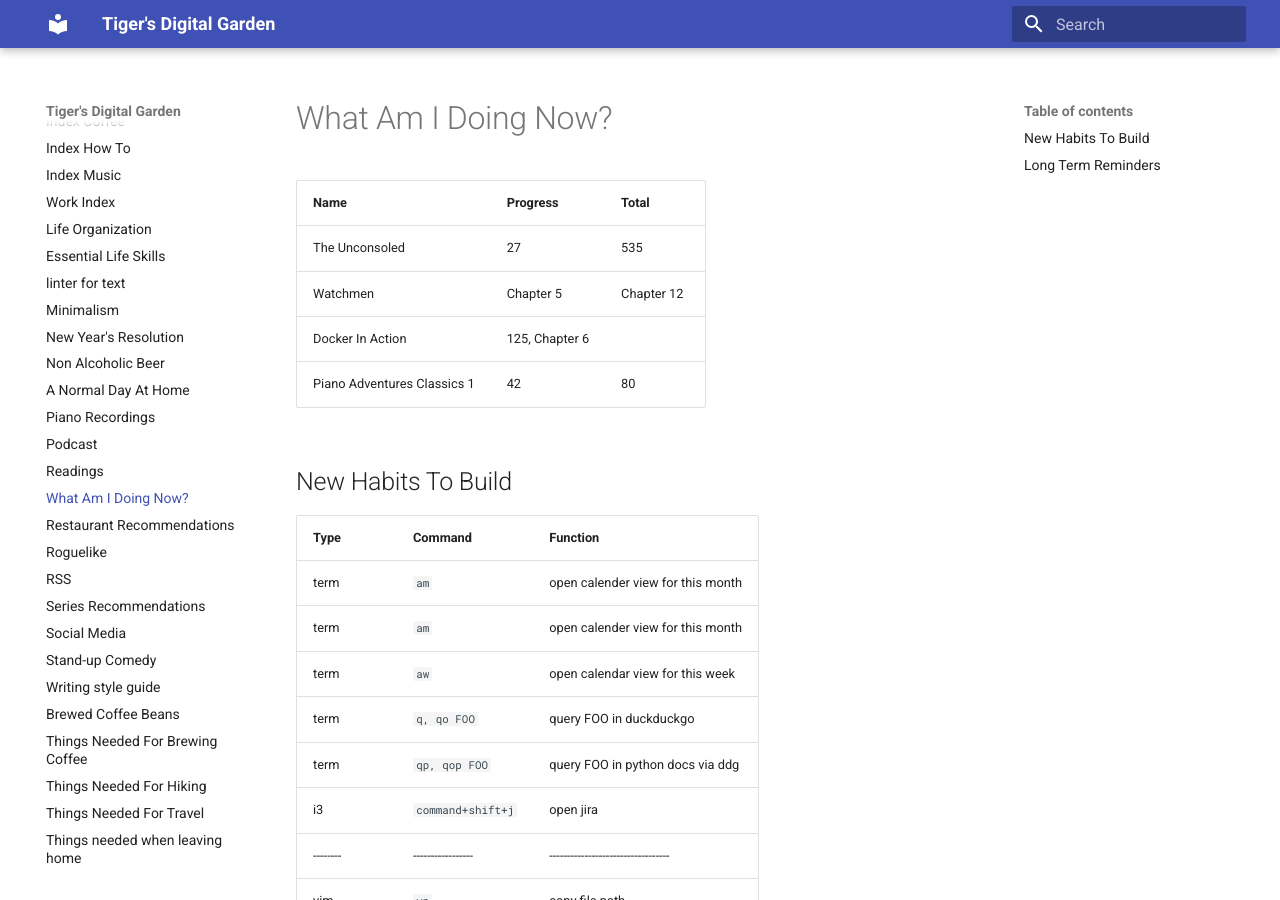
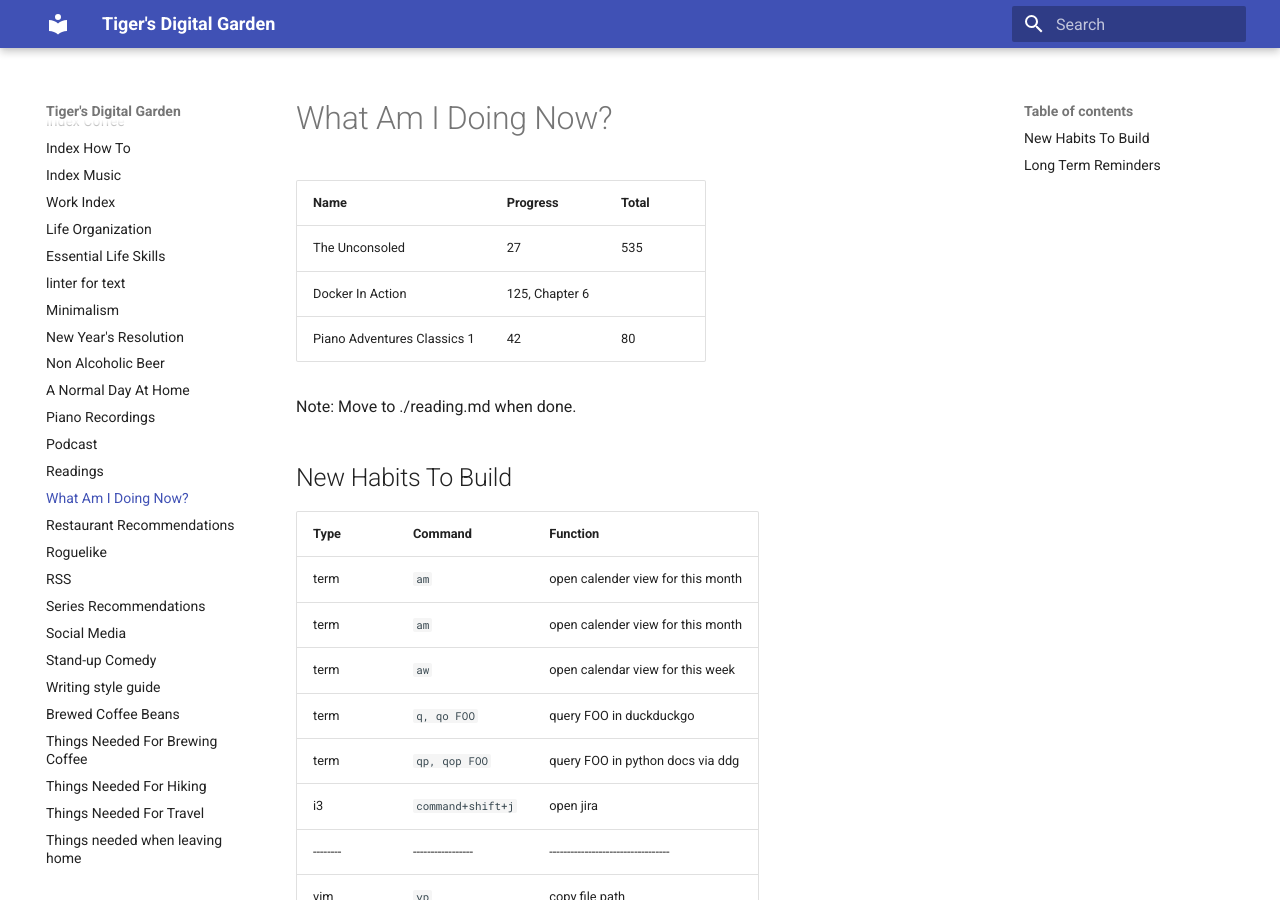
Before and after one commit to ynotstartups/notes, an MkDocs documentation site: the page built from notes/reminders.md, in a window 1280 px wide and 900 px high. Built offline with MkDocs 1.6.1 and Material for MkDocs 9.7.7, drawn with Linux system fonts in a browser that asks for light colours.

Commit message:
finish Watchmen

```diff
--- a/notes/reminders.md
+++ b/notes/reminders.md
@@ -1,11 +1,12 @@
 # What Am I Doing Now?
 
-| Name                        | Progress       | Total      |
-| --------------------------- | -------------- | ---------- |
-| The Unconsoled              | 27             | 535        |
-| Watchmen                    | Chapter 5      | Chapter 12 |
-| Docker In Action            | 125, Chapter 6 |            |
-| Piano Adventures Classics 1 | 42             | 80         |
+| Name                        | Progress       | Total |
+| --------------------------- | -------------- | ----- |
+| The Unconsoled              | 27             | 535   |
+| Docker In Action            | 125, Chapter 6 |       |
+| Piano Adventures Classics 1 | 42             | 80    |
+
+Note: Move to ./reading.md when done.
 
 ## New Habits To Build
 
```
Also changed, not shown: notes/reading.md (+1 -0 lines).
